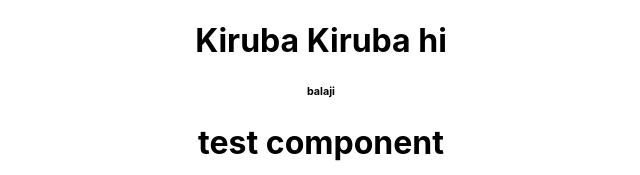
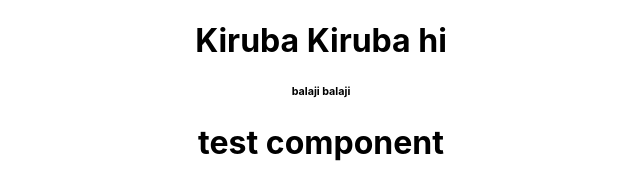
Before and after one commit to Food-Delivery-App/Client, a React (Create React App) app: page / in a window 1280 px wide. Shown: the top 175 px of the page, without its empty margins (319-959 px from the left). Built offline with nearby package versions, Linux system fonts and the light colour scheme.

Commit message:
commit balaji

```diff
--- a/src/App.js
+++ b/src/App.js
@@ -7,7 +7,7 @@ function App() {
   return (
     <div className="App">
       <h1>Kiruba Kiruba hi</h1>
-      <h6>balaji </h6>
+      <h6>balaji balaji </h6>
       <Test />
     </div>
   );
```
